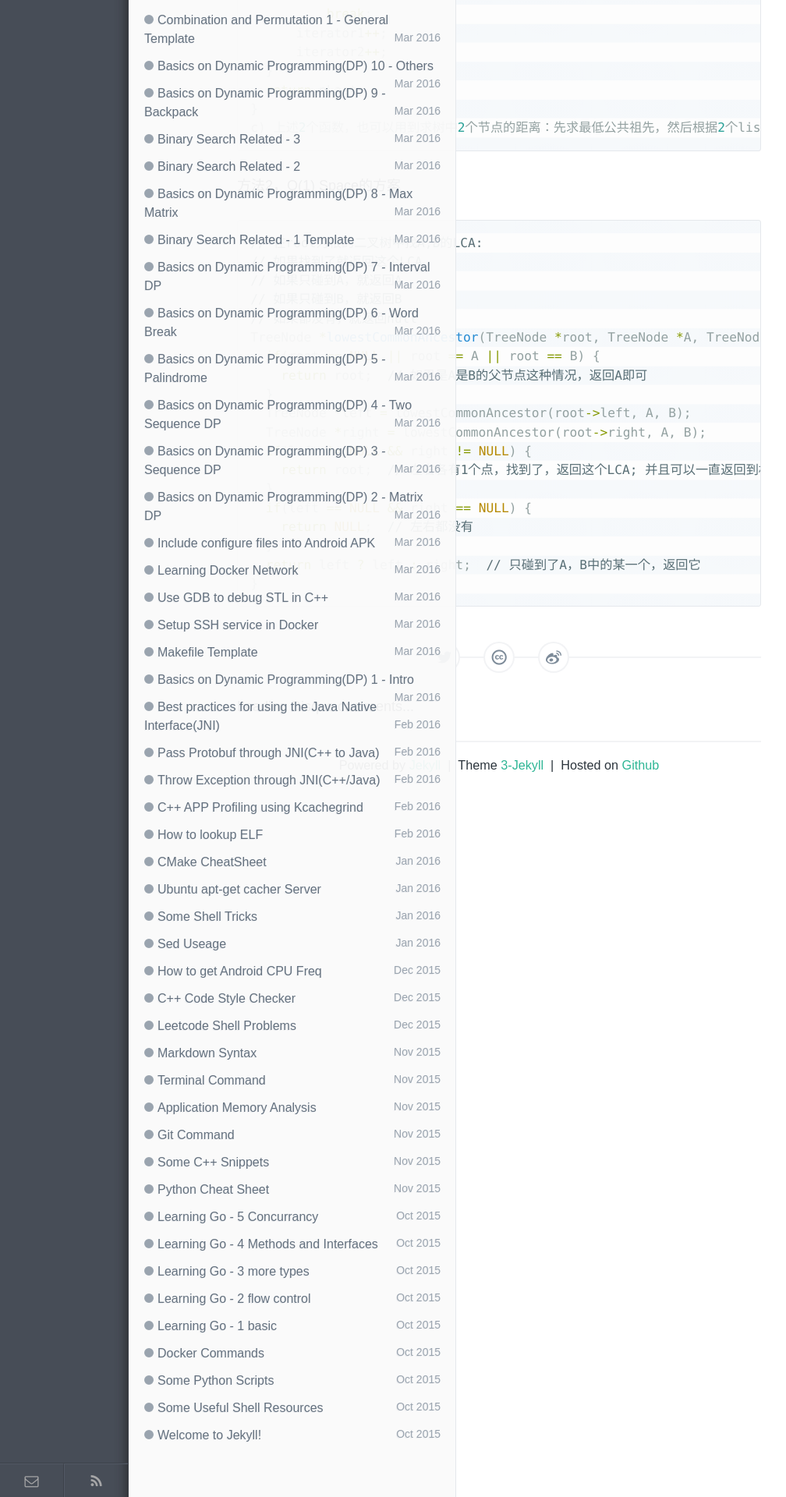
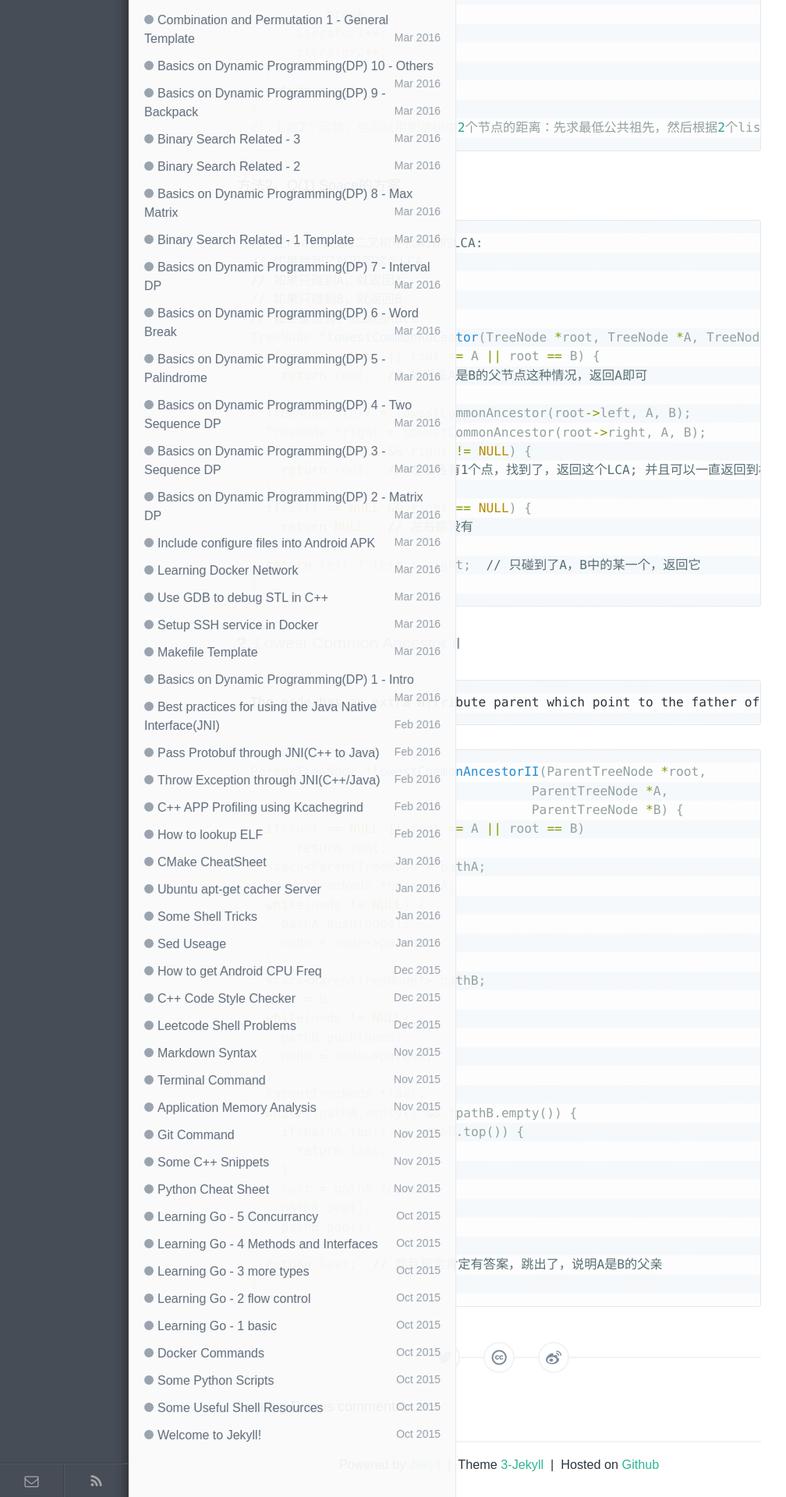
Before and after one commit to wykvictor/wykvictor.github.io, a Jekyll site: the page built from _posts/algorithm/2016-03-26-Binary-Tree-9.md, in a window 1280 px wide. Shown: the part 967-2887 px from the top of the page at 78% size, without its empty margins (0-1008 px from the left). Built offline with Jekyll 4.4.1, drawn with Linux system fonts in a browser that asks for light colours; comment, search, counter and statistics services are not loaded.

Commit message:
add LCA-II to BT-9

````diff
--- a/_posts/algorithm/2016-03-26-Binary-Tree-9.md
+++ b/_posts/algorithm/2016-03-26-Binary-Tree-9.md
@@ -69,3 +69,39 @@ TreeNode *lowestCommonAncestor(TreeNode *root, TreeNode *A, TreeNode *B) {
   return left ? left : right;  // 只碰到了A，B中的某一个，返回它
 }
 {% endhighlight %}
+
+### 2. [Lowest Common Ancestor II](http://www.lintcode.com/en/problem/lowest-common-ancestor-ii/)
+```
+The node has an extra attribute parent which point to the father of itself. The root's parent is null.
+```
+
+{% highlight C++ %}
+ParentTreeNode *lowestCommonAncestorII(ParentTreeNode *root,
+                                     ParentTreeNode *A,
+                                     ParentTreeNode *B) {
+  if(root == NULL || root == A || root == B)
+      return root;
+  stack<ParentTreeNode*> pathA;
+  ParentTreeNode *node = A;
+  while(node != NULL) {
+    pathA.push(node);
+    node = node->parent;
+  }
+  stack<ParentTreeNode*> pathB;
+  node = B;
+  while(node != NULL) {
+    pathB.push(node);
+    node = node->parent;
+  }
+  ParentTreeNode *last;
+  while(!pathA.empty() && !pathB.empty()) {
+    if(pathA.top() != pathB.top()) {
+      return last;
+    }
+    last = pathA.top();
+    pathA.pop();
+    pathB.pop();
+  }
+  return last;  // 题目规定肯定有答案，跳出了，说明A是B的父亲
+}
+{% endhighlight %}
````
